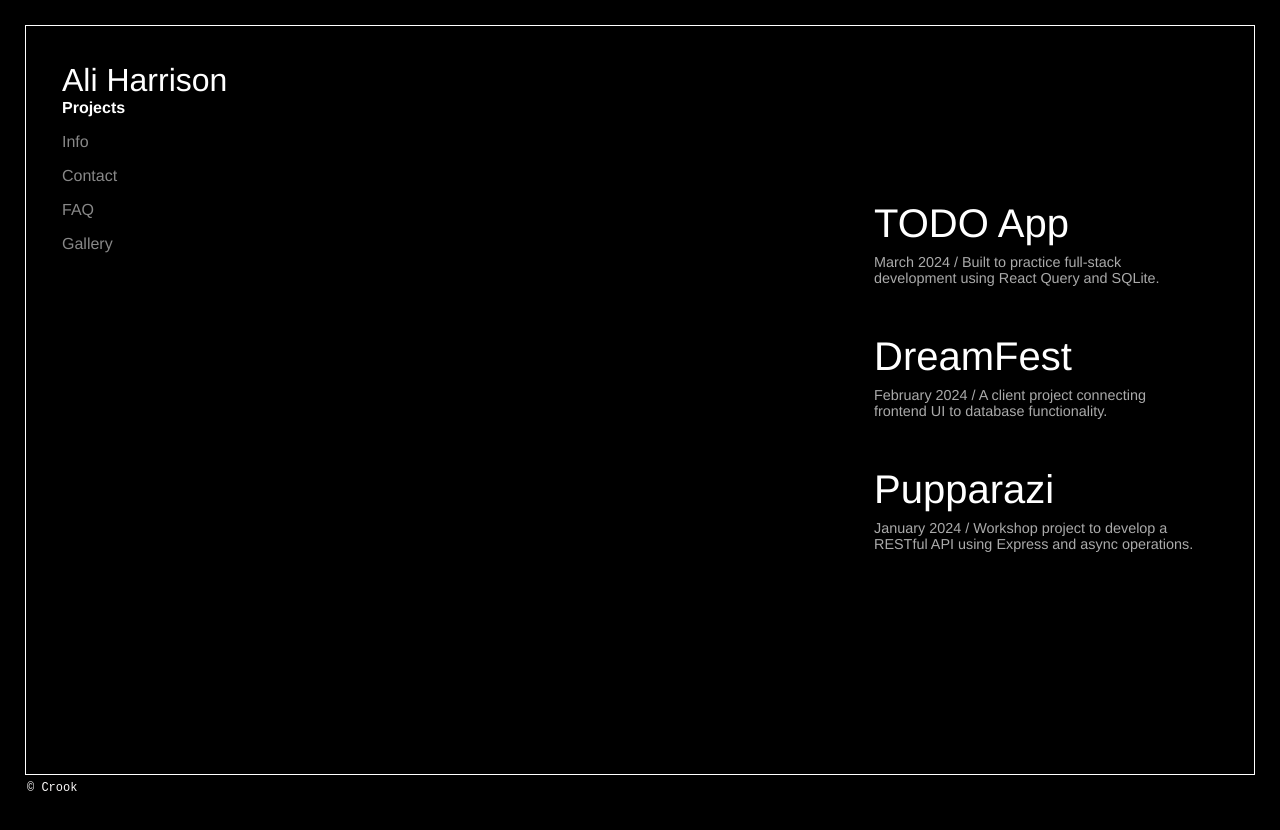
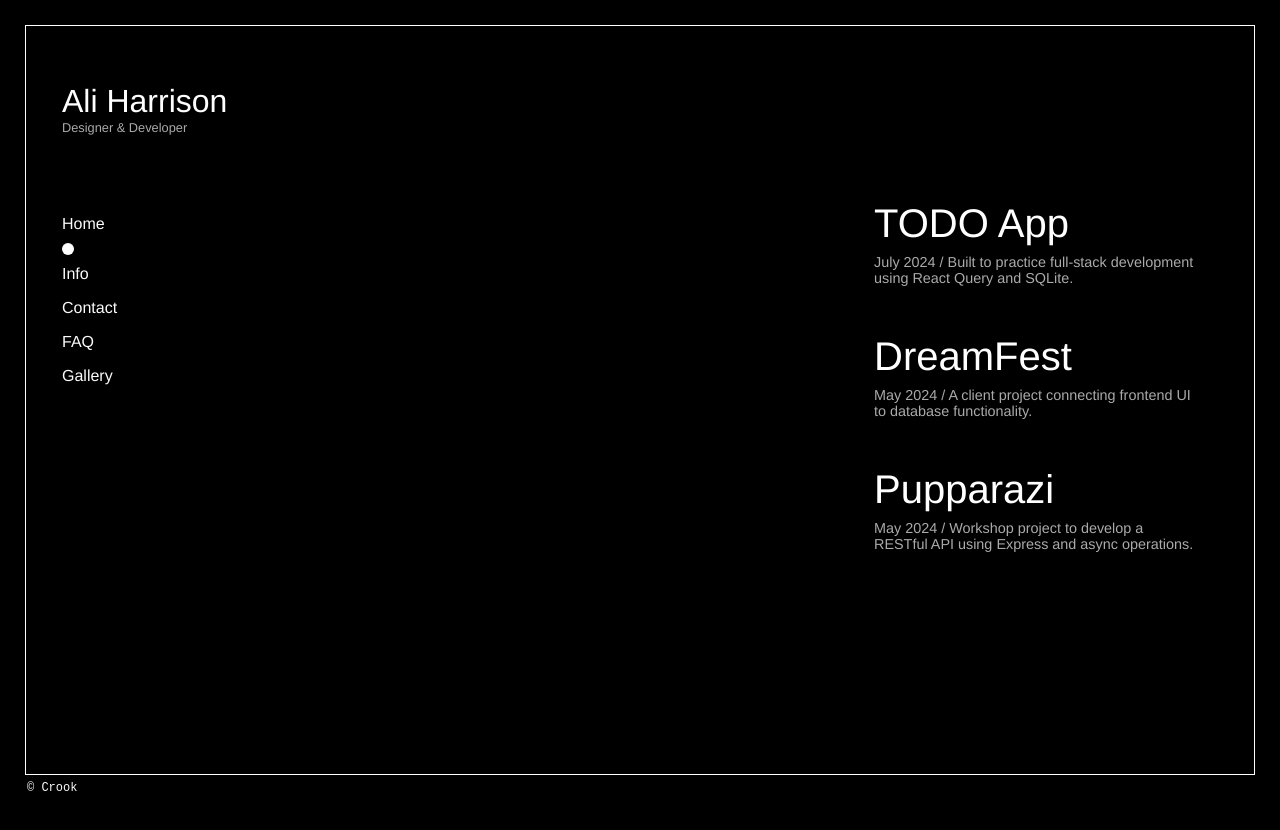
Before and after one commit to ali-harrison/tewairama.me, a React (Vite) app: page / in a window 1280 px wide. Shown: the top 830 px of the page. Built offline with nearby package versions, Linux system fonts and the light colour scheme.

Commit message:
nav bar working , maybe just fonts and bg tomorrow than deploy

```diff
--- a/src/pages/Home.tsx
+++ b/src/pages/Home.tsx
@@ -14,6 +14,7 @@ const sectionPositions: { [key: string]: string } = {
   Gallery: 'section-bottom-left',
 }
 
+// Define components for each section
 const sectionComponents: { [key: string]: React.FC } = {
   Projects,
   Info,
@@ -36,6 +37,12 @@ const Home: React.FC = () => {
     }
   }, [selected])
 
+  // Function to go back to home/landing page
+  const goToHome = () => {
+    setPrevSelected(selected)
+    setSelected('') // This will redirect to the root/landing page
+  }
+
   return (
     <div className="outer-wrapper">
       <div className="frame">
@@ -45,7 +52,11 @@ const Home: React.FC = () => {
             <h1 className="title" ref={titleRef}>
               Ali Harrison
             </h1>
+            <small className="subtitle">Designer & Developer</small>
             <ul className="nav-list">
+              <li className="nav-item home-button" onClick={goToHome}>
+                Home
+              </li>
               {Object.keys(sectionComponents).map((name, index) => (
                 <li
                   key={name}
@@ -62,7 +73,8 @@ const Home: React.FC = () => {
           </div>
 
           {/* ALL SECTIONS */}
-          {Object.entries(sectionComponents).map(([name, Component]) => (
+          {selected &&
+            Object.entries(sectionComponents).map(([name, Component]) => (
               <div
                 key={name}
                 ref={(el) => {
--- a/src/sections/Projects.tsx
+++ b/src/sections/Projects.tsx
@@ -6,21 +6,21 @@ const projects = [
   {
     title: 'TODO App',
     link: 'https://github.com/ali-harrison/Full-Stack-demo',
-    date: 'March 2024',
+    date: 'July 2024',
     description:
       'Built to practice full-stack development using React Query and SQLite.',
   },
   {
     title: 'DreamFest',
     link: 'https://github.com/ali-harrison/Client-Side-App',
-    date: 'February 2024',
+    date: 'May 2024',
     description:
       'A client project connecting frontend UI to database functionality.',
   },
   {
     title: 'Pupparazi',
     link: 'https://github.com/ali-harrison/JSON-API-routes',
-    date: 'January 2024',
+    date: 'May 2024',
     description:
       'Workshop project to develop a RESTful API using Express and async operations.',
   },
--- a/src/styles/App.css
+++ b/src/styles/App.css
@@ -3,6 +3,7 @@
   --frame-border: 1px solid white;
   --text-color: white;
   --bg-color: rgb(0, 0, 0);
+  --fade-duration: 0.5s; /* Animation duration */
 }
 
 body,
@@ -51,7 +52,7 @@ html,
 .left-nav h1 {
   font-weight: 300;
   font-size: 2rem;
-  margin: 0;
+  margin-bottom: 0rem;
 }
 
 .left-nav small {
@@ -63,15 +64,19 @@ html,
 .nav-list {
   list-style: none;
   padding: 0;
-  margin: 0;
+  margin-top: 4rem;
 }
 
 .nav-item {
   cursor: pointer;
   font-size: 1rem;
-  color: #888;
+  color: #fcfafa;
   margin-bottom: 1rem;
   transition: color 0.2s ease-in-out;
+  display: flex;
+  align-items: center;
+  position: relative;
+  padding-left: 0;
 }
 
 .nav-item:hover {
@@ -79,8 +84,20 @@ html,
 }
 
 .nav-item.active {
-  font-weight: bold;
-  color: var(--text-color);
+  font-size: 0; /* Hides the text */
+  position: relative;
+}
+
+.nav-item.active::before {
+  content: '';
+  position: absolute;
+  left: 0;
+  top: 50%;
+  transform: translateY(-50%);
+  width: 0.75rem; /* Smaller size */
+  height: 0.75rem;
+  background-color: var(--text-color);
+  border-radius: 50%; /* Makes it a circle */
 }
 
 ul li a {
@@ -125,7 +142,8 @@ ul li a:hover {
   display: flex;
   flex-direction: column-reverse;
   justify-content: flex-start;
-  transition: opacity 0.3s ease;
+  transition: opacity var(--fade-duration) ease,
+    visibility var(--fade-duration) ease;
 }
 
 .corner-labels {
@@ -145,21 +163,46 @@ ul li a:hover {
   border: none;
   box-sizing: border-box;
   overflow: auto;
-  transition: opacity 0.3s ease;
+  transition: opacity var(--fade-duration) ease,
+    visibility var(--fade-duration) ease;
 }
 
+/* Fade animations */
 .section-container.visible,
 .content-area.visible {
   opacity: 1;
+  visibility: visible;
   z-index: 15;
   pointer-events: auto;
+  animation: fadeIn var(--fade-duration) ease forwards;
 }
 
 .section-container.hidden,
 .content-area.hidden {
   opacity: 0;
+  visibility: hidden;
   z-index: 1;
   pointer-events: none;
+  animation: fadeOut var(--fade-duration) ease forwards;
+}
+
+/* Keyframe animations */
+@keyframes fadeIn {
+  from {
+    opacity: 0;
+  }
+  to {
+    opacity: 1;
+  }
+}
+
+@keyframes fadeOut {
+  from {
+    opacity: 1;
+  }
+  to {
+    opacity: 0;
+  }
 }
 
 /* Section Positions */
@@ -169,6 +212,37 @@ ul li a:hover {
   transform: translate(-50%, -50%);
   width: 400px;
   height: 750px;
+}
+
+/* Home content styling */
+.home-content {
+  height: 100%;
+  display: flex;
+  flex-direction: column;
+  justify-content: space-between;
+  padding: 2rem;
+}
+
+.home-content h2 {
+  font-size: 2.5rem;
+  font-weight: 300;
+  margin-bottom: 1rem;
+}
+
+.home-content p {
+  font-size: 1.1rem;
+  line-height: 1.6;
+  margin-bottom: 2rem;
+}
+
+.bottom-spiel {
+  position: absolute;
+  bottom: 20px;
+  right: 20px;
+  max-width: 300px;
+  text-align: right;
+  font-style: italic;
+  opacity: 0.8;
 }
 
 .section-top-right {
```
Lines whose indentation alone changed are shown as unchanged.
